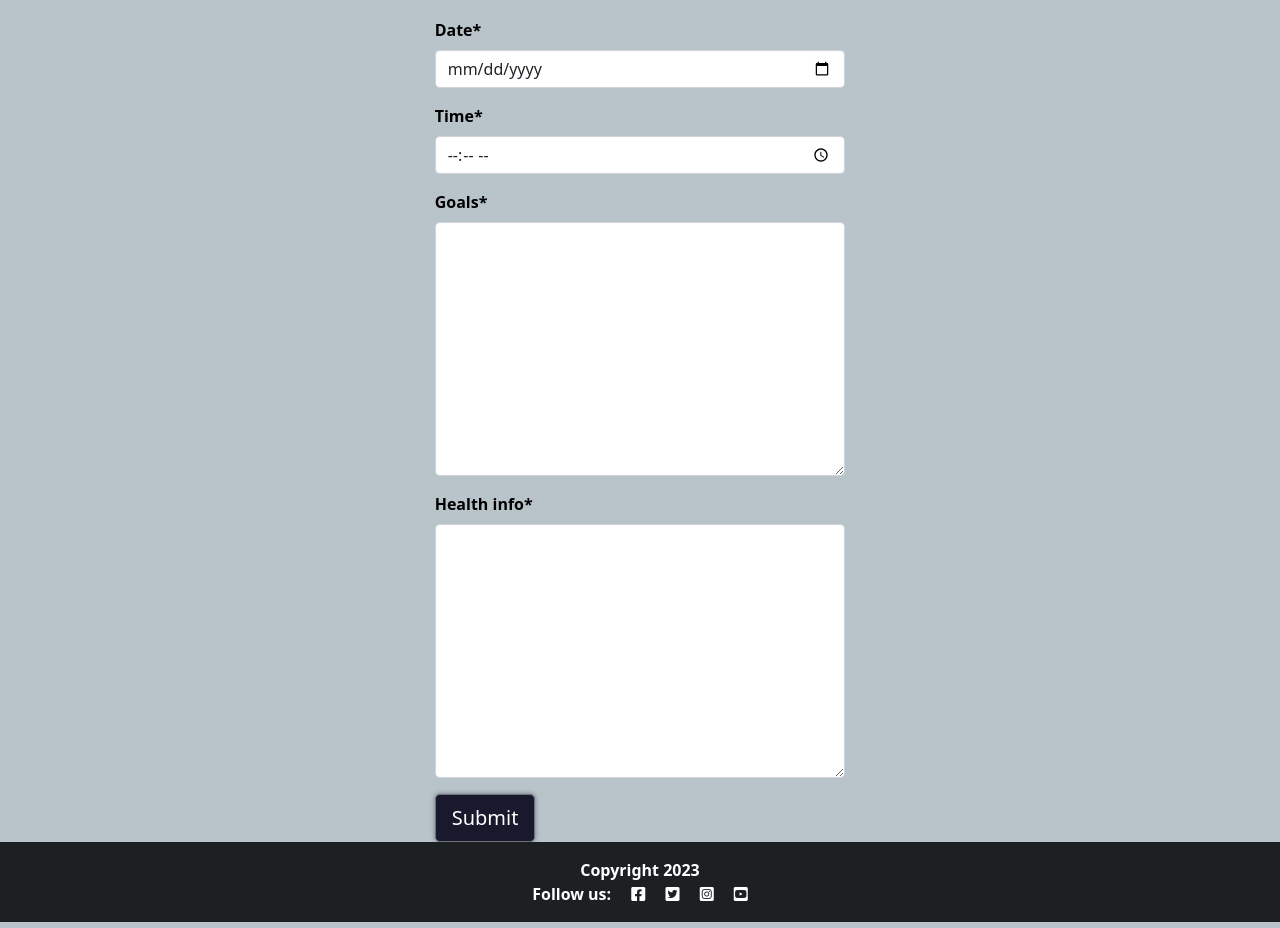
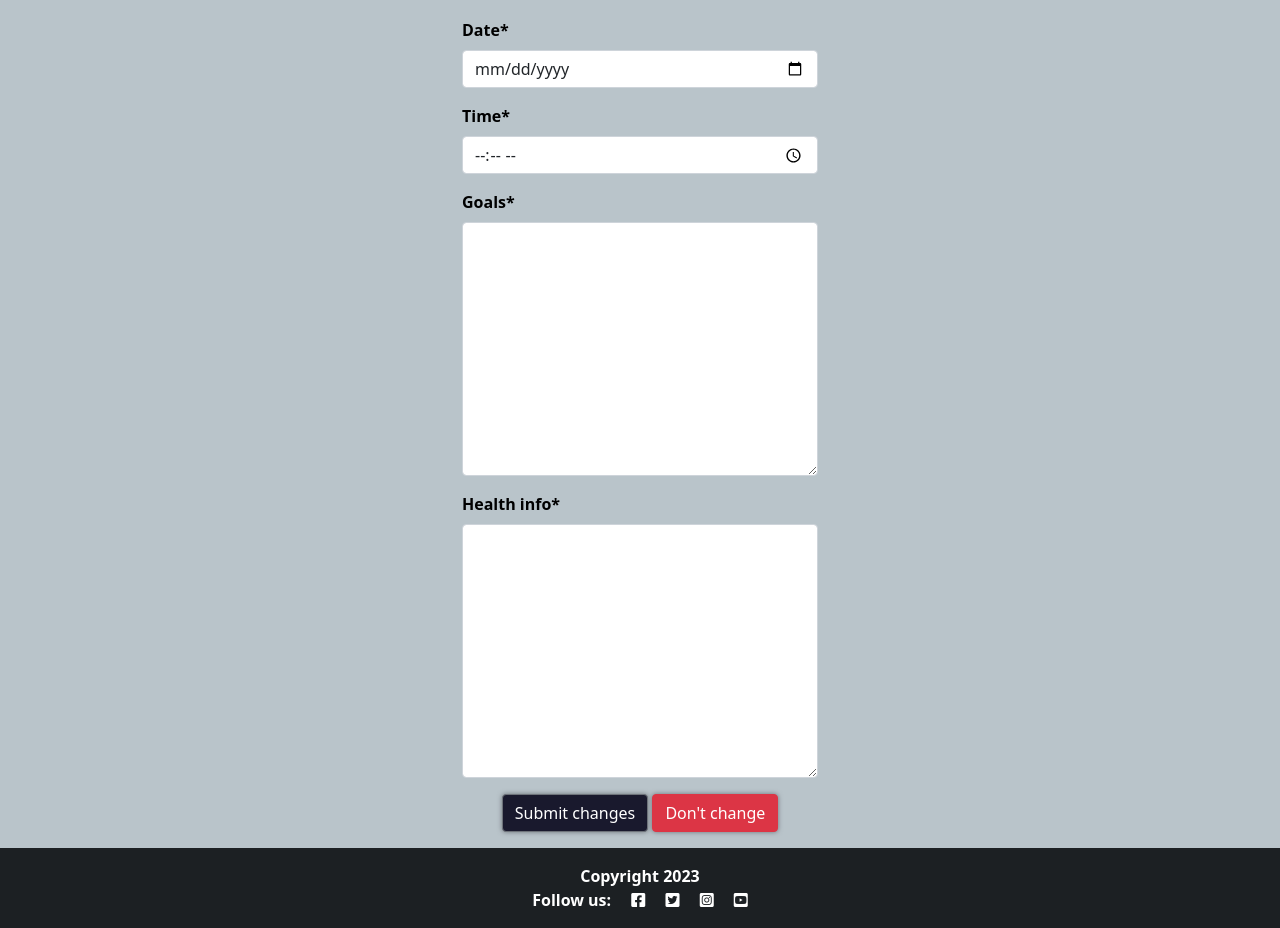
Before and after one commit to HPCarey/pt-booking, a Django app: template templates/update_booking.html in a window 1280 px wide. Shown: the part 362-1290 px from the top of the page. Run offline with Django 3.2, Linux system fonts and the light colour scheme; the template is opened without the code that fills it: values that come from a table or form of the project are taken from there, others are empty; the visitor is signed in with stand-in values (Sample User, id 1); some libraries are stand-ins or nearby versions.

Commit message:
update update_booking view to prepopulate form with the booking instance and add some styles and cancel buttons to forms

```diff
--- a/templates/delete_booking.html
+++ b/templates/delete_booking.html
@@ -23,8 +23,8 @@
 
     <form action="" method="post">
       {% csrf_token %}
-      <input type="submit" value="Cancel" class="btn btn-danger">
-      <a href="{% url 'user_profile' %}" class="btn btn-success">Keep</a>
+      <input type="submit" value="Yes, cancel it" class="btn btn-danger">
+      <a href="{% url 'user_profile' %}" class="btn btn-success">No, keep it</a>
     </form>
   </section>
 
--- a/templates/update_booking.html
+++ b/templates/update_booking.html
@@ -2,18 +2,21 @@
 
 {% load crispy_forms_tags %}
 
-
-
-<div class="row">
+<div class="container">
+  <div class="row">
     <div class="col-md-4 mx-auto">
-      <!-- Shows the form only is user is logged in -->
+      <!-- Shows the form only if user is logged in -->
       {% if user.is_authenticated %}
-      <h3>Book a Free Consultation!</h3>
+      <h3>Change your Appointment</h3>
       <form method="post" style="margin-top: 1.3em;">
         {{ form | crispy }}
         {% csrf_token %}
-        <p class="text-muted"></p>
-        <button type="submit" class="btn btn-primary btn-signup btn-lg">Submit</button>
+        <div class="d-flex justify-content-center">
+          <div class="mb-3">
+            <button type="submit" class="btn btn-primary btn-signup">Submit changes</button>
+            <a href="{% url 'user_profile' %}" class="btn btn-danger">Don't change</a>
+        </div>
+
       </form>
       {% else %}
       <div class="card mx-auto" style="width: 18rem;">
@@ -28,4 +31,5 @@
       {% endif %}
     </div>
   </div>
+</div>
 {% endblock content %}
```
Also changed, not shown: booking/views.py (+2 -6 lines), templates/add_booking.html (+5 -2 lines).
